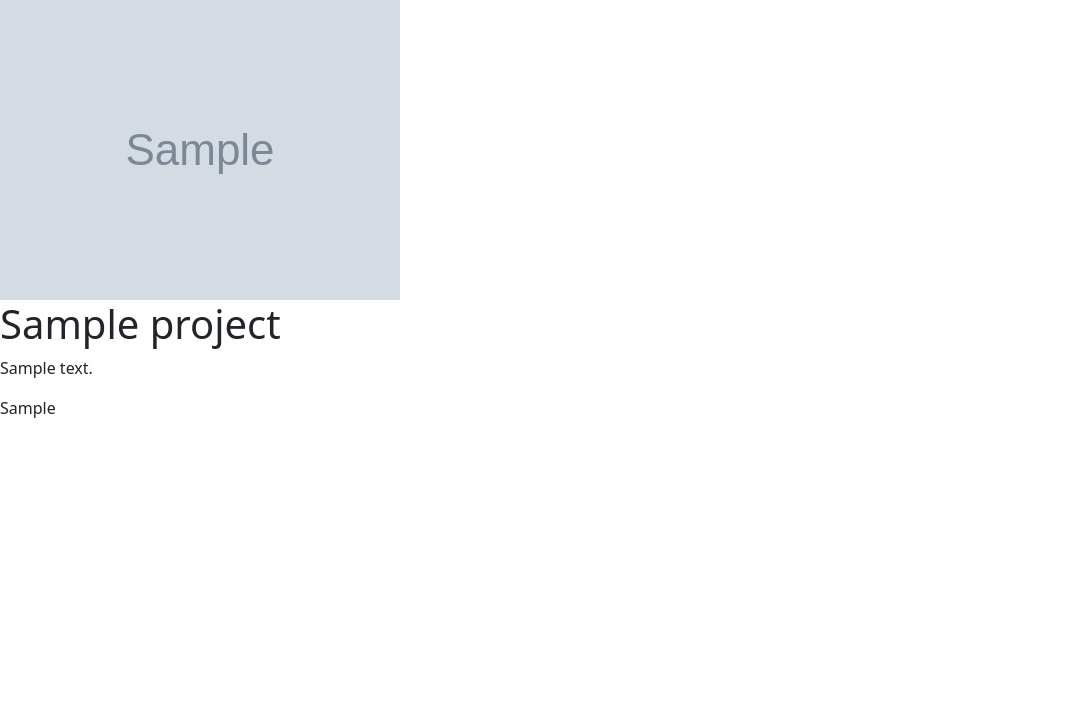
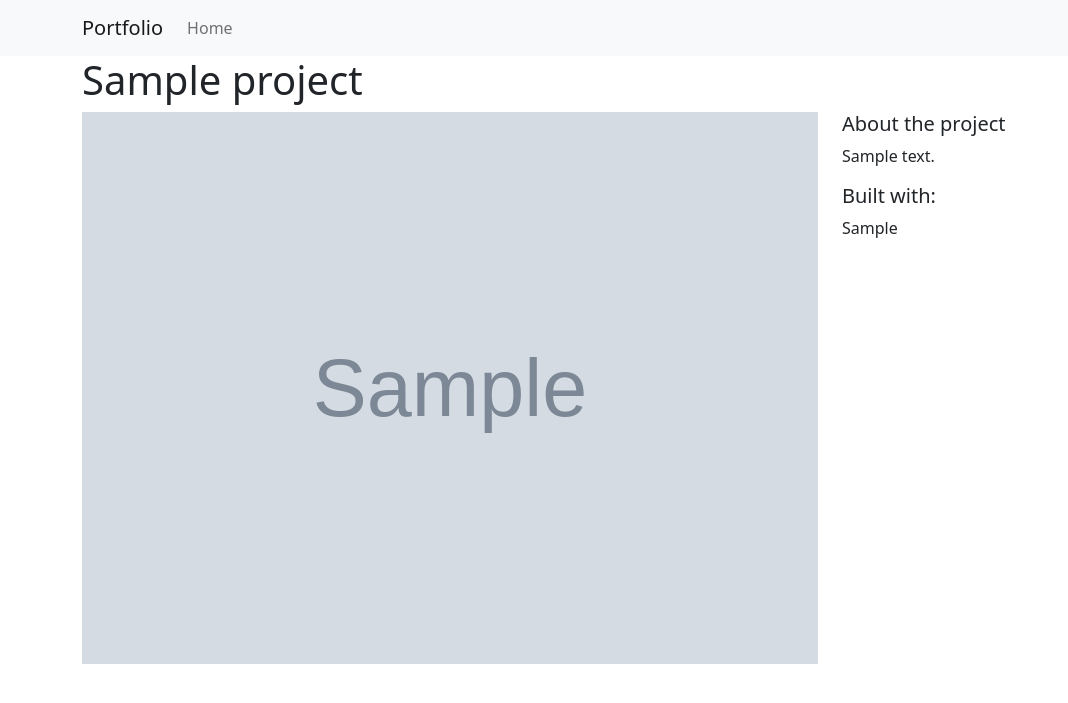
Before and after one commit to jpiedragil/getting-started-django, a Django app: page /projects/1 in a window 1280 px wide. Shown: the top 703 px of the page, without its empty margins (0-1068 px from the left). Run offline with Django 3.2, Linux system fonts and the light colour scheme; tables that the repository leaves empty hold one stand-in row (values such as "Sample post"); grey boxes marked "Sample" are stand-in pictures.

Commit message:
📦 NEW: More styling
- Add a little bit of styling to the templates, using Boostrap 5.

```diff
--- a/django-portfolio/projects/templates/projects/base.html
+++ b/django-portfolio/projects/templates/projects/base.html
@@ -2,12 +2,31 @@
 <html lang="en">
 <head>
     <meta charset="UTF-8">
+    <meta name="viewport" content="width=device-width, initial-scale=1.0">
     <title>Portfolio</title>
     <!-- CSS only -->
     <link href="https://cdn.jsdelivr.net/npm/bootstrap@5.0.0-beta1/dist/css/bootstrap.min.css" rel="stylesheet" integrity="sha384-giJF6kkoqNQ00vy+HMDP7azOuL0xtbfIcaT9wjKHr8RbDVddVHyTfAAsrekwKmP1" crossorigin="anonymous">
 </head>
 <body>
-    {% block content%}
-    {% endblock%}
+    <nav class="navbar navbar-expand-lg navbar-light bg-light">
+        <div class="container">
+            <a class="navbar-brand" href="{% url 'projects:all_projects' %}">Portfolio</a>
+            <button class="navbar-toggler" type="button" data-toggle="collapse" data-target="#navbarSupportedContent" aria-controls="navbarSupportedContent" aria-expanded="false" aria-label="Toggle navigation">
+                <span class="navbar-toggler-icon"></span>
+            </button>
+
+            <div class="collapse navbar-collapse" id="navbarSupportedContent">
+                <ul class="navbar-nav mr-auto">
+                    <li class="nav-item active">
+                        <a class="nav-link" href="{%  url 'projects:all_projects' %}">Home</a>
+                    </li>
+                </ul>
+            </div>
+        </div>
+    </nav>
+    <div class="container">
+        {% block content%}
+        {% endblock%}
+    </div>
 </body>
 </html>
--- a/django-portfolio/projects/templates/projects/detail.html
+++ b/django-portfolio/projects/templates/projects/detail.html
@@ -3,8 +3,16 @@
 {% load static %}
 
 {% block content %}
-    <img src="{% static project.image %}" alt="{{ project.description }}">
     <h1>{{ project.title }}</h1>
-    <p>{{ project.description }}</p>
-    <p>{{ project.technology }}</p>
+    <div class="row">
+        <div class="col-md-8">
+            <img src="{% static project.image %}" alt="{{ project.description }}" width="100%">
+        </div>
+        <div class="col-md-4">
+            <h5>About the project</h5>
+            <p>{{ project.description }}</p>
+            <h5>Built with:</h5>
+            <p>{{ project.technology }}</p>
+        </div>
+    </div>
 {% endblock %}
```
